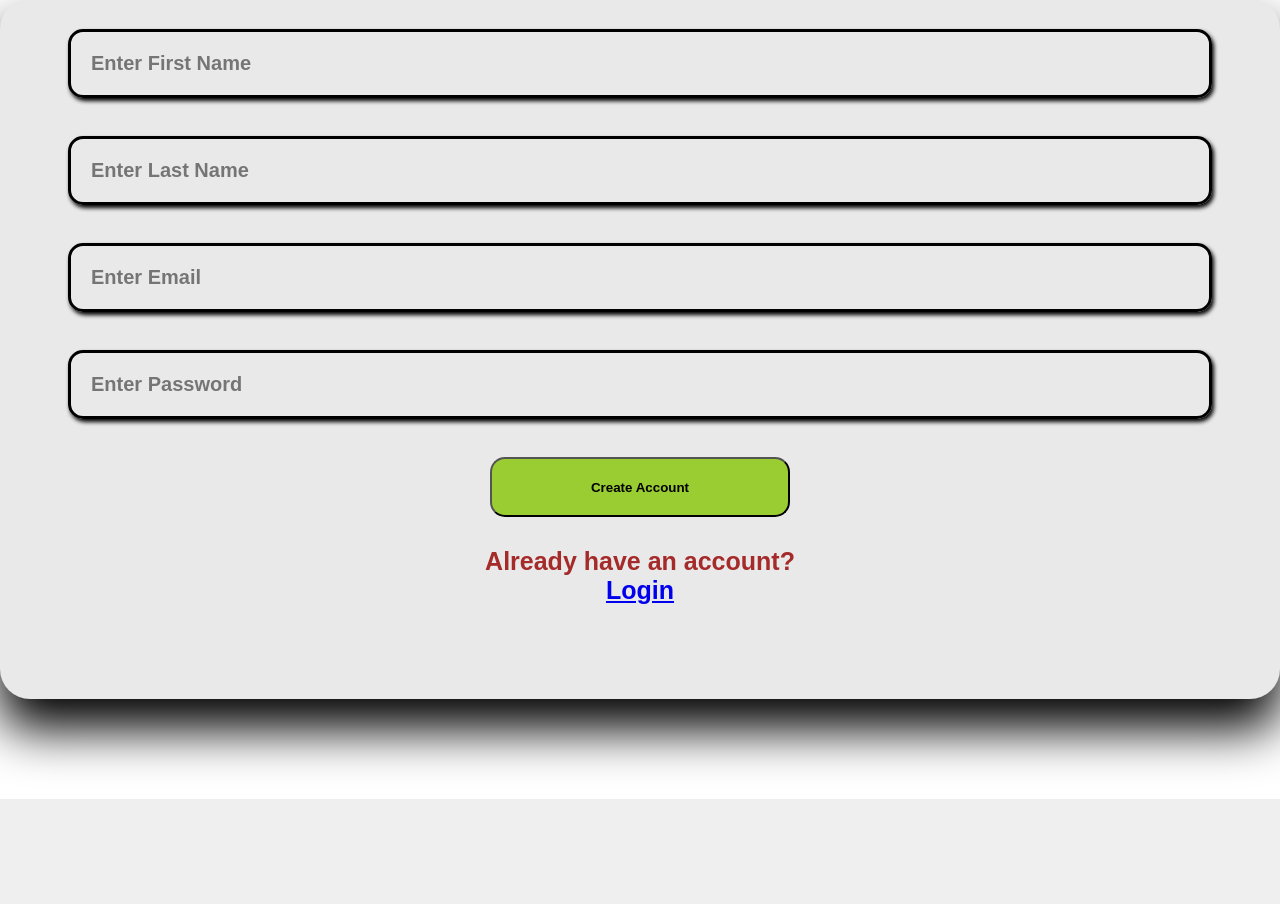
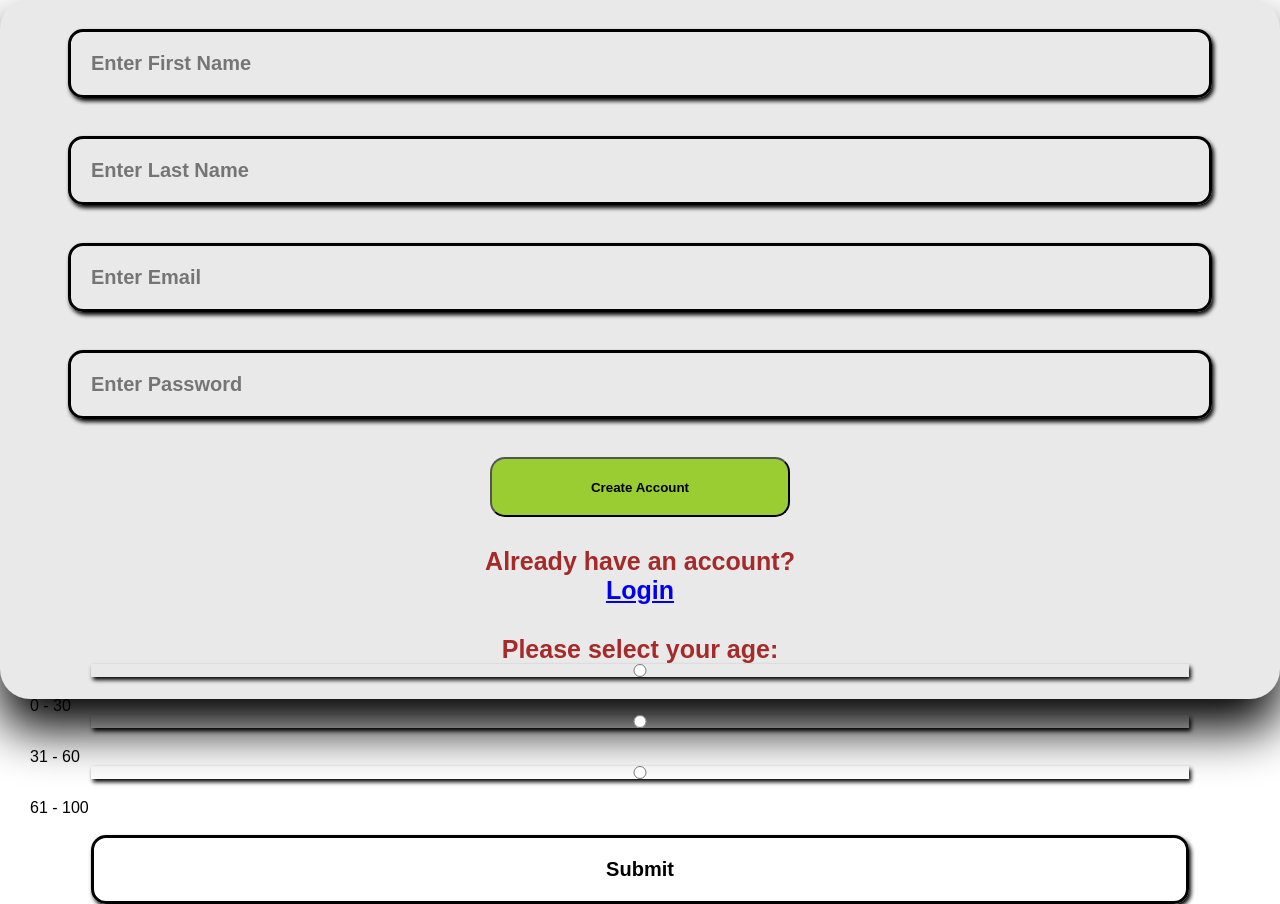
Before and after one commit to AC-HHHS/Secure_flask_PWA, a Flask app: template templates/signUp.html in a window 1280 px wide. Shown: the part 129-1033 px from the top of the page. Before the commit the page ends 928 px from the top, so only its background shows below. Run offline with Flask 3, Linux system fonts and the light colour scheme; the template is opened without the code that fills it, so the values that code supplies are empty.

Commit message:
Adding the Radio input

```diff
--- a/templates/signUp.html
+++ b/templates/signUp.html
@@ -16,6 +16,17 @@
             <button type="submit" value = "SignUp"> Create Account</button>
         </form>
         <p> Already have an account?<br><a href="/">Login</a></p>
+
+        <form action="/action_page.php">
+            <p>Please select your age:</p>
+            <input type="radio" id="age1" name="age" value="30">
+            <label for="age1">0 - 30</label><br>
+            <input type="radio" id="age2" name="age" value="60">
+            <label for="age2">31 - 60</label><br>
+            <input type="radio" id="age3" name="age" value="100">
+            <label for="age3">61 - 100</label><br><br>
+            <input type="submit" value="Submit">
+        </form>
     </main>
 
 </body>
```
